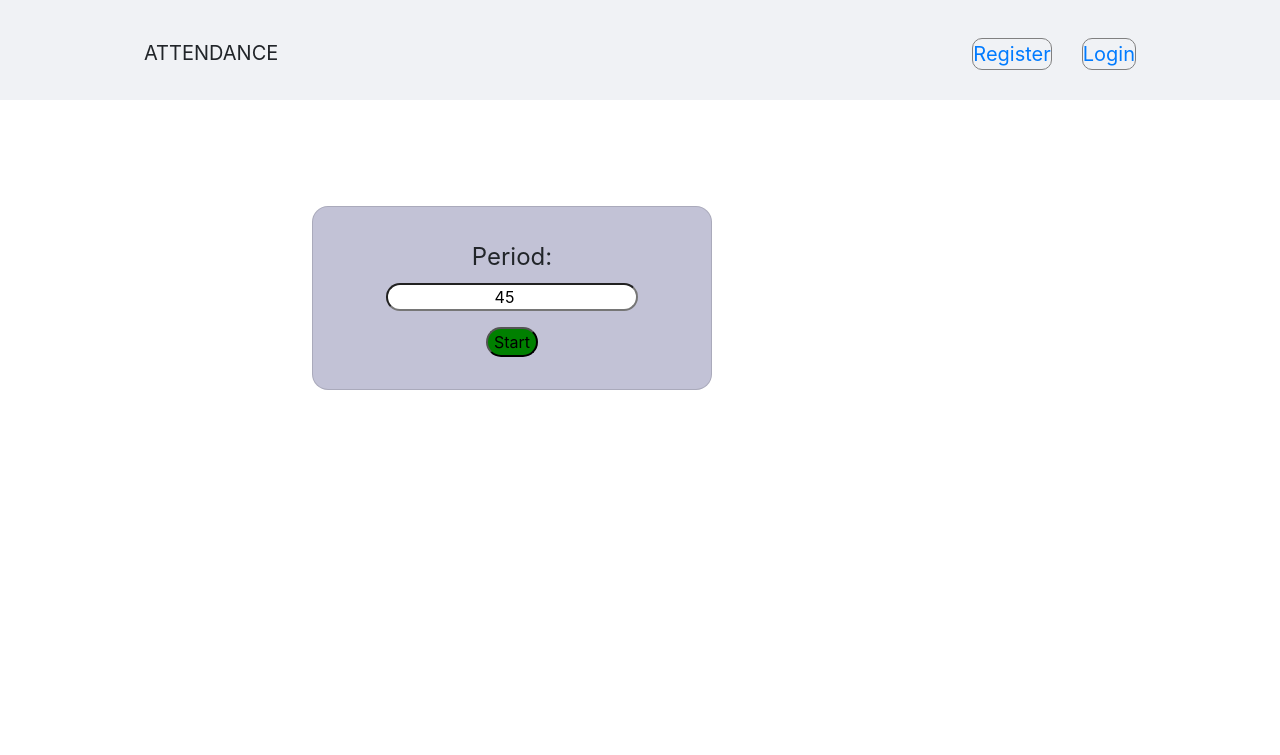
After one commit to mahbubcseju/attendance-by-face-recognition, a Django app: page /attendance/initialize/1/ in a window 1280 px wide. The commit adds this page. Shown: the top 755 px of the page. Run offline with Django 3.2, Linux system fonts and the light colour scheme; some libraries are stand-ins or nearby versions.

Commit message:
Added attendance starting

```diff
--- a/attendance/client/forms/__init__.py
+++ b/attendance/client/forms/__init__.py
@@ -1 +1,2 @@
 from .auth import SignUpForm, LoginForm
+from .attendance import InitializeAttendanceForm
--- /dev/null
+++ b/attendance/client/forms/attendance.py
@@ -0,0 +1,11 @@
+from django import forms
+
+from database.models import AttendancePeriod
+
+
+class InitializeAttendanceForm(forms.ModelForm):
+    class Meta:
+        model = AttendancePeriod
+        fields = (
+            'period',
+        )
--- a/attendance/client/urls.py
+++ b/attendance/client/urls.py
@@ -13,4 +13,5 @@ urlpatterns = [
     path('course/detail/<int:pk>/', views.CourseDetail.as_view(), name='CourseDetail'),
     path('course/student/invite/', views.APIStudentInvite.as_view(), name='APIStudentInvite'),
     path('api/student/invitation/update/', views.APIInvitationUpdate.as_view(), name='APIStudentInvitationUpdate'),
+    path('attendance/initialize/<int:course_id>/', views.InitializeAttendance.as_view(), name='InitializeAttendance'),
 ]
--- a/attendance/client/views/__init__.py
+++ b/attendance/client/views/__init__.py
@@ -10,3 +10,4 @@ from .auth import (
     LogOut,
 )
 from .course_detail import CourseDetail, APIStudentInvite
+from .attendance import InitializeAttendance
--- /dev/null
+++ b/attendance/client/views/attendance.py
@@ -0,0 +1,23 @@
+from django.views.generic import FormView
+from django.urls import reverse_lazy
+from client.forms import InitializeAttendanceForm
+
+
+class InitializeAttendance(FormView):
+    template_name = 'client/initialize_attendance.html'
+    form_class = InitializeAttendanceForm
+
+    def post(self, request, course_id, *args, **kwargs):
+        form = self.form_class(request.POST)
+        self.course_id = course_id
+
+        if form.is_valid():
+
+            return self.form_valid(form)
+        return self.form_invalid(form)
+
+    def get_success_url(self):
+        return reverse_lazy(
+            'CourseDetail',
+            kwargs={'pk': self.course_id }
+        )
--- a/attendance/database/models/__init__.py
+++ b/attendance/database/models/__init__.py
@@ -1 +1,2 @@
 from .courses import Course, CourseStudent
+from .course_attendance import AttendancePeriod, AttendanceEntry
--- /dev/null
+++ b/attendance/database/models/course_attendance.py
@@ -0,0 +1,15 @@
+from django.db import models
+from django.utils import timezone
+from .courses import Course, CourseStudent
+
+
+class AttendancePeriod(models.Model):
+    course = models.ForeignKey(Course, on_delete=models.CASCADE)
+    start_at = models.DateTimeField('Start at', default=timezone.now)
+    period = models.IntegerField('Period', default=45)
+    date = models.DateField('Date', default=timezone.now)
+
+
+class AttendanceEntry(models.Model):
+    period = models.ForeignKey(AttendancePeriod, on_delete=models.CASCADE)
+    course_student = models.ForeignKey(CourseStudent, on_delete=models.CASCADE)
--- a/attendance/static/css/client/home.css
+++ b/attendance/static/css/client/home.css
@@ -23,6 +23,7 @@
     margin: 0.5em;
     padding: 0.2em 0.5em;
     font-size: 1.2em;
+    cursor: pointer;
 }
 
 .status {
--- /dev/null
+++ b/attendance/static/css/client/initialize_attendance.css
@@ -0,0 +1,27 @@
+.card {
+    max-width: 400px;
+    margin: 10% auto;
+    text-align: center;
+    padding: 2em;
+    border-radius: 1em;
+    background-color: #c2c2d6;
+}
+
+label {
+    font-size: 1.5em;
+    display: inline-block;
+}
+
+input {
+    font-size: 1em;
+    padding: 0;
+    border-radius: 25px;
+    text-align: center;
+    display: inline-block;
+}
+
+button {
+    border-radius: 25px;
+    font-size: 1em;
+    background-color: green;
+}
--- /dev/null
+++ b/attendance/templates/client/initialize_attendance.html
@@ -0,0 +1,25 @@
+{% extends('client/base.html') %}
+
+{% block css %}
+  {{ super() }}
+  <link rel="stylesheet" href="{{ static('css/client/initialize_attendance.css') }}">
+{% endblock %}
+
+{% block content %}
+  <div class="content">
+    <div class="card">
+      <form method="post" action="">
+      {% for field in form %}
+        <p>
+          {{ field.errors }}
+          {{ field.label_tag() }}
+          {{ field }}
+          <span class="helptext">{{ field.help_text|safe }}</span>
+        </p>
+      {% endfor %}
+      <button type="submit">Start</button>
+      <input type="hidden" name="csrfmiddlewaretoken" value="{{ csrf_token }}">
+      </form>
+    </div>
+  </div>
+{% endblock %}
```
Also changed, not shown: attendance/static/css/client/course_detail.css (+6 -1 lines), attendance/templates/client/course_detail.html (+7 -6 lines), attendance/database/migrations/0006_attendanceentry_attendanceperiod.py (added), attendance/database/migrations/0007_auto_20200429_0735.py (added), attendance/database/migrations/0008_auto_20200429_0742.py (added), attendance/db.sqlite3.
